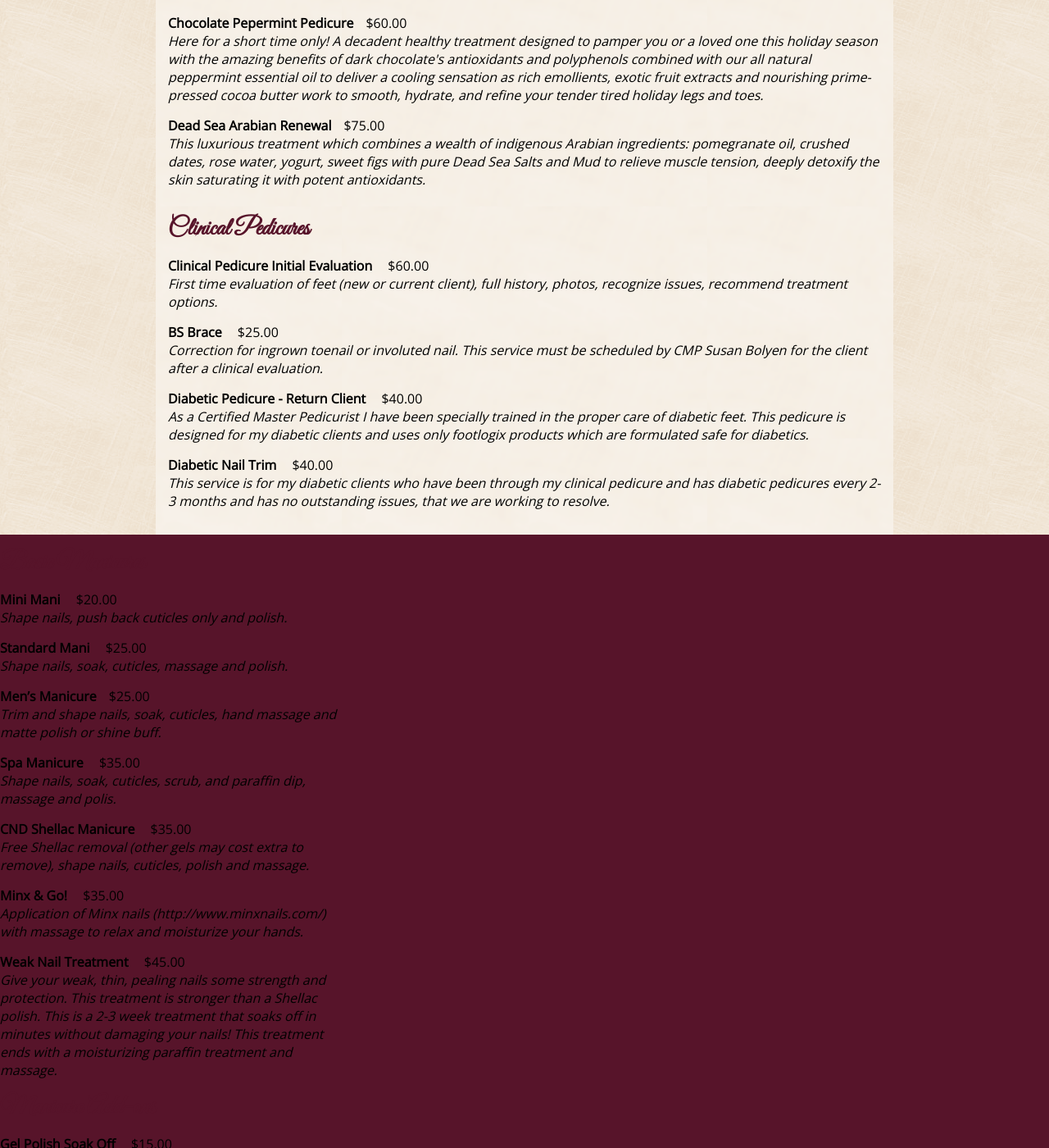
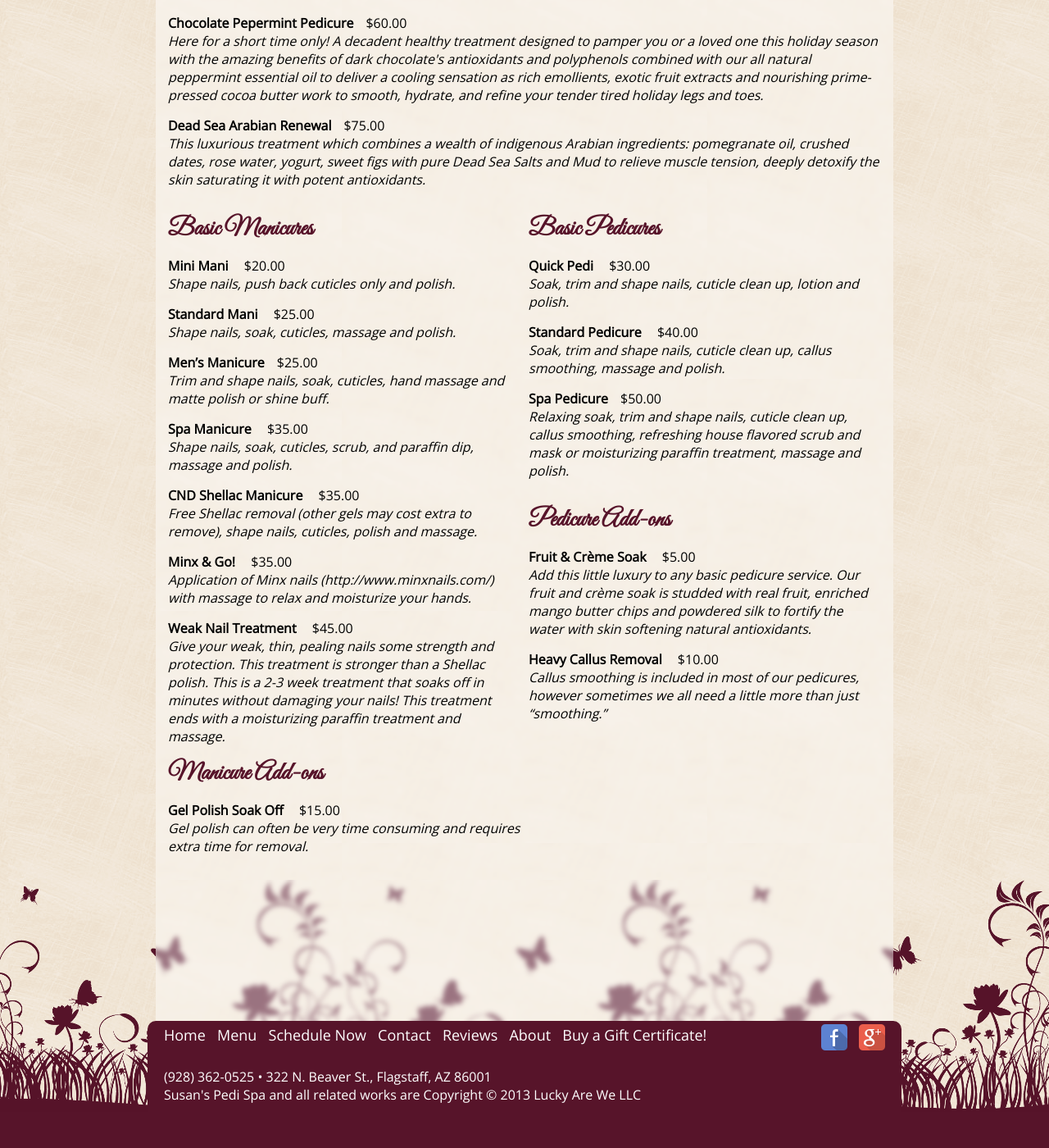
Before and after one commit to susanspedispa/susanspedispa.github.io, a Jekyll site: the page built from menu.html, in a window 1280 px wide and 1400 px high, scrolled down 432 px. Shown: the whole window at 82% size. Built offline with Jekyll 4.4.1, drawn with Linux system fonts in a browser that asks for light colours; after the commit the page ends 1788 px from its top, so only the background shows below that.

Commit message:
revert menu.html

```diff
--- a/_includes/menu.html
+++ b/_includes/menu.html
@@ -18,26 +18,6 @@
 <div class="treatmentDescription">This luxurious treatment which combines a wealth of indigenous Arabian ingredients: pomegranate oil, crushed dates, rose water, yogurt, sweet figs with pure Dead Sea Salts and Mud to relieve muscle tension, deeply detoxify the skin saturating it with potent antioxidants. </div>
 </div>
 
-<h3>Clinical Pedicures </h3>
-<div class="treatment">
-<span class="treatmentName">Clinical Pedicure Initial Evaluation</span> <span class="treatmentPrice">$60.00</span>
-<div class="treatmentDescription">First time evaluation of feet (new or current client), full history, photos, recognize issues, recommend treatment options.</div>
-</div>
-<div class="treatment">
-<span class="treatmentName">BS Brace</span> <span class="treatmentPrice">$25.00</span>
-<div class="treatmentDescription">Correction for ingrown toenail or involuted nail. This service must be scheduled by CMP Susan Bolyen for the client after a clinical evaluation.</div>
-</div>
-<div class="treatment">
-<span class="treatmentName">Diabetic Pedicure - Return Client</span> <span class="treatmentPrice">$40.00</span>
-<div class="treatmentDescription">As a Certified Master Pedicurist I have been specially trained in the proper care of diabetic feet. This pedicure is designed for my diabetic clients and uses only footlogix products which are formulated safe for diabetics.</div>
-</div>
-<div class="treatment">
-<span class="treatmentName">Diabetic Nail Trim</span> <span class="treatmentPrice">$40.00</span>
-<div class="treatmentDescription">This service is for my diabetic clients who have been through my clinical pedicure and has diabetic pedicures every 2-3 months and has no outstanding issues, that we are working to resolve. </div>
-</div>
-
-</div>
-
 <div class="halfColumn">
 	<h3>Basic Manicures</h3>
 	<div class="treatment">
@@ -54,7 +34,7 @@
 	</div>
 	<div class="treatment">
 	<span class="treatmentName">Spa Manicure</span><span class="treatmentPrice"> $35.00</span>
-	<div class="treatmentDescription">Shape nails, soak, cuticles, scrub, and paraffin dip, massage and polis.</div>
+	<div class="treatmentDescription">Shape nails, soak, cuticles, scrub, and paraffin dip, massage and polish.</div>
 	</div>
 	<div class="treatment">
 	<span class="treatmentName">CND Shellac Manicure</span><span class="treatmentPrice">  $35.00</span>
@@ -71,8 +51,10 @@
 	<div class="treatment">
 	<span class="treatmentName">Gel Polish Soak Off</span> <span class="treatmentPrice">$15.00</span>
 	<div class="treatmentDescription">Gel polish can often be very time consuming and requires extra time for removal.</div>
+	</div>
 
-
+	</div>
+</div>
 <div class="halfColumn" style="margin-left: 10px;">
 	<h3>Basic Pedicures</h3>
 	<div class="treatment">
@@ -87,7 +69,6 @@
 	<span class="treatmentName">Spa Pedicure</span><span class="treatmentPrice">$50.00</span>
 	<div class="treatmentDescription">Relaxing soak, trim and shape nails, cuticle clean up, callus smoothing, refreshing house flavored scrub and mask or moisturizing paraffin treatment, massage and polish.</div>
 	</div>
-
 	<h3>Pedicure Add-ons</h3>
 	<div class="treatment">
 	<span class="treatmentName">Fruit & Crème Soak</span> <span class="treatmentPrice">$5.00</span>
@@ -97,5 +78,5 @@
 	<span class="treatmentName">Heavy Callus Removal</span> <span class="treatmentPrice">$10.00</span>
 	<div class="treatmentDescription">Callus smoothing is included in most of our pedicures, however sometimes we all need a little more than just “smoothing.” </div>
 	</div>
-
+</div>
 <div style="clear:both"></div>
```
